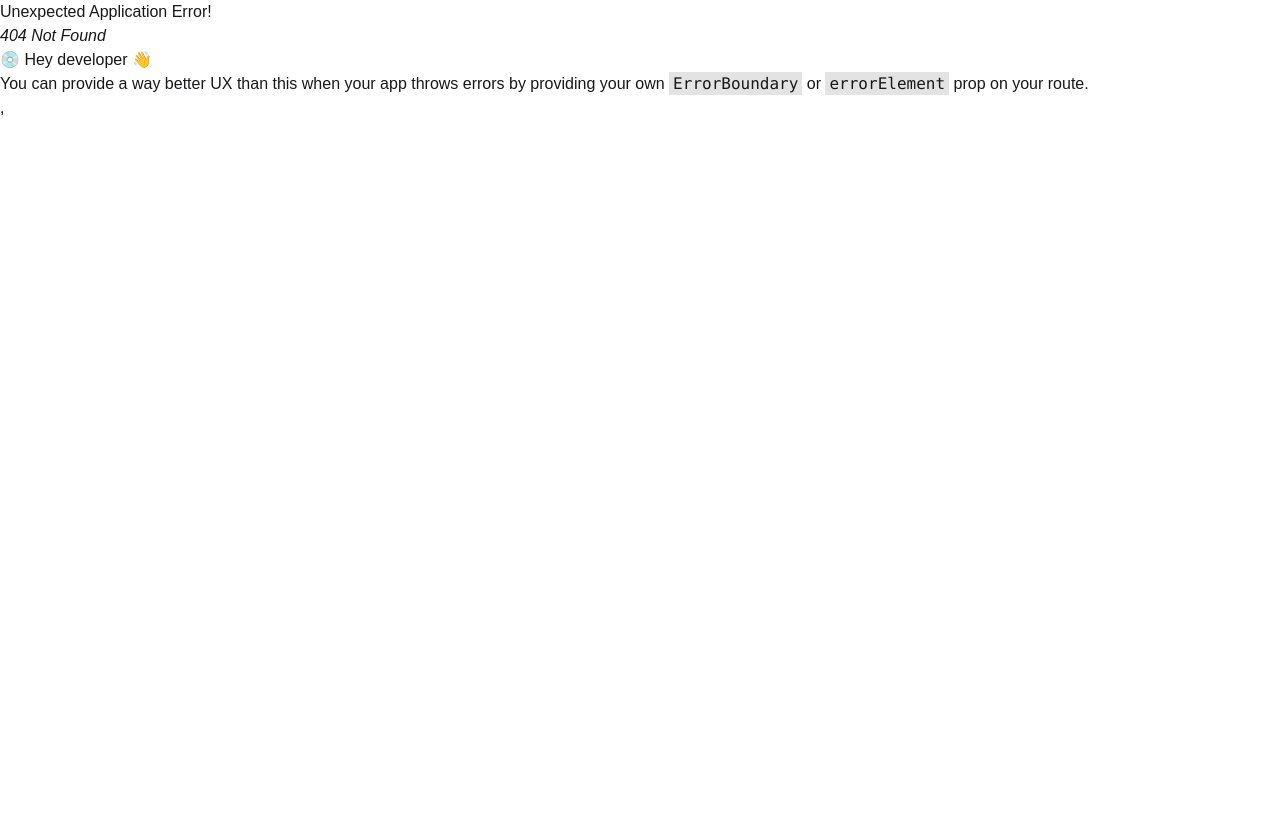
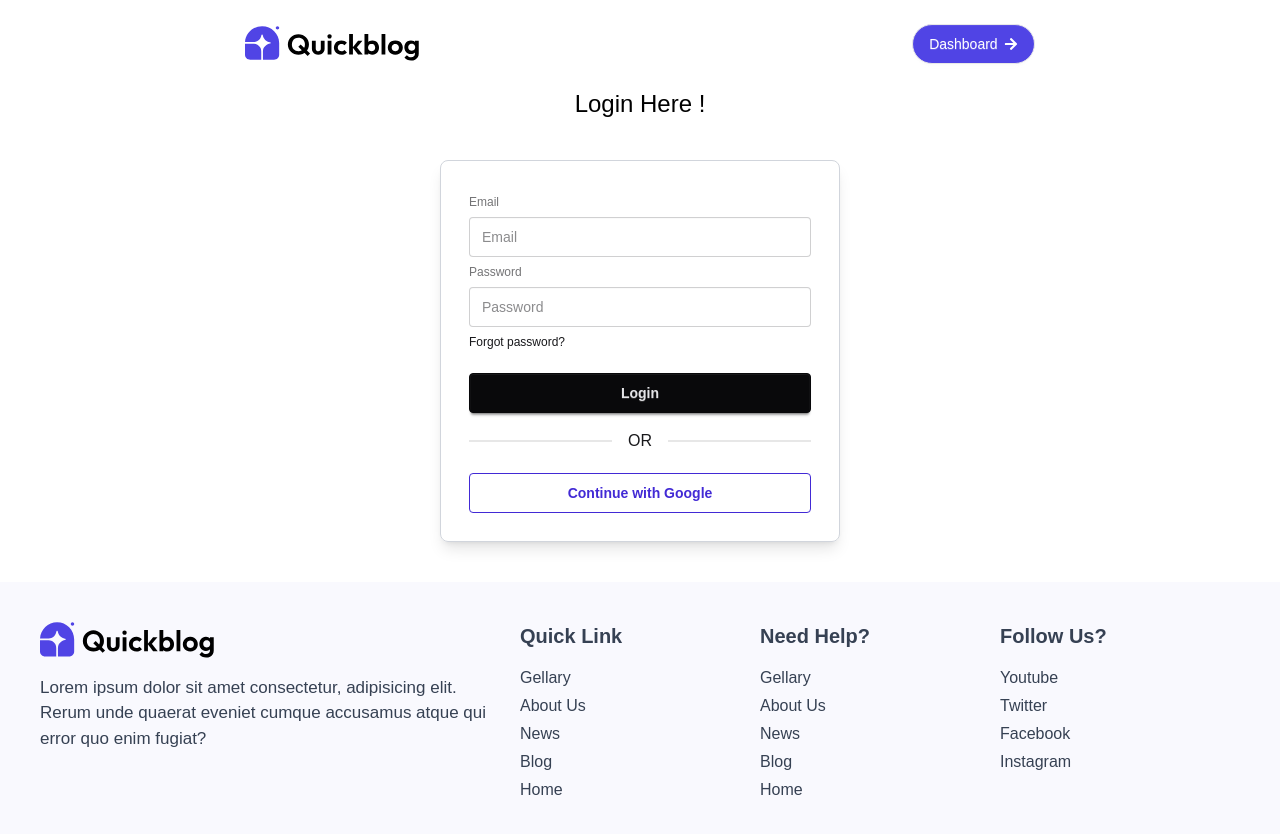
Before and after one commit to coders-rabbi/MultiUser_blog_website, a React (Vite) app: page /login in a window 1280 px wide. Before the commit this address had no page. Shown: the top 834 px of the page. Before the commit the page ends 800 px from the top, so only its background shows below. Built offline with nearby package versions, Linux system fonts and the light colour scheme; no server answers.

Commit message:
resigtration and login page done with firebase intregration

```diff
--- a/package.json
+++ b/package.json
@@ -12,6 +12,7 @@
   "dependencies": {
     "@tailwindcss/vite": "^4.1.18",
     "@tanstack/react-query": "^5.90.19",
+    "firebase": "^12.8.0",
     "react": "^19.2.0",
     "react-dom": "^19.2.0",
     "react-google-fonts": "^1.2.1",
--- /dev/null
+++ b/src/Componenets/Login/Login.jsx
@@ -0,0 +1,77 @@
+import React, { useContext } from 'react';
+import { AuthContext } from '../../authProvider/AuthProvider';
+import Swal from 'sweetalert2';
+
+const Login = () => {
+    const { login, googleLogin } = useContext(AuthContext);
+
+
+    const handleLogin = (e) => {
+        e.preventDefault();
+        const email = e.target.email.value;
+        const password = e.target.password.value;
+
+        // Handle Email/Password Login
+        login(email, password)
+            .then((userCredential) => {
+                Swal.fire({
+                    title: "Welcome Back!",
+                    text: "Login successful!",
+                    icon: "success"
+                });
+                // Optional: useNavigate() to redirect user here
+            })
+            .catch((error) => {
+                Swal.fire({
+                    title: "Error",
+                    text: error.message,
+                    icon: "error"
+                });
+            });
+    };
+
+    // Handle Google Sign-In
+    const handleGoogleSignIn = () => {
+        googleLogin()
+            .then(result => {
+
+            })
+            .catch(error => {
+                console.error("Google Error:", error.message);
+            });
+    };
+
+    return (
+        <div>
+            <div>
+                <h1 className='text-center text-black text-2xl'>Login Here !</h1>
+            </div>
+            <div className='w-[400px] mx-auto mt-10 p-7 border border-gray-300 rounded-lg shadow-lg'>
+
+                <form onSubmit={handleLogin}>
+                    <fieldset className="fieldset">
+                        <label className="label">Email</label>
+                        <input name="email" type="email" className="input w-full" placeholder="Email" required />
+
+                        <label className="label">Password</label>
+                        <input name="password" type="password" className="input w-full" placeholder="Password" required />
+
+                        <div><a className="link link-hover">Forgot password?</a></div>
+
+                        <button type="submit" className="btn btn-neutral mt-4 w-full">Login</button>
+                    </fieldset>
+                </form>
+
+                <div className="divider">OR</div>
+                <button
+                    onClick={handleGoogleSignIn}
+                    className="btn btn-outline btn-primary w-full mt-2"
+                >
+                    Continue with Google
+                </button>
+            </div>
+        </div>
+    );
+};
+
+export default Login;
--- /dev/null
+++ b/src/Componenets/Register/Register.jsx
@@ -0,0 +1,57 @@
+import React, { useContext } from 'react';
+import { AuthContext } from '../../authProvider/AuthProvider';
+import Swal from 'sweetalert2';
+
+const Register = () => {
+    const { createAccount, googleLogin } = useContext(AuthContext);
+
+    const handleRegistration = (e) => {
+        e.preventDefault();
+        const name = e.target.name.value;
+        const email = e.target.email.value;
+        const password = e.target.password.value;
+
+        createAccount(email, password)
+            .then(result => {
+                console.log("User Created:", result.user);
+                Swal.fire({
+                    title: "Good job!",
+                    text: "Your account has been created successfully!",
+                    icon: "success"
+                });
+            })
+            .catch(error => {
+                console.error("Error:", error.message);
+                alert(error.message);
+            });
+    }
+
+    return (
+        <div>
+            <div>
+                <h1 className='text-center text-black text-2xl'>Create Your Account !</h1>
+            </div>
+            <div className='w-[400px] mx-auto mt-10 p-7 border border-gray-300 rounded-lg shadow-lg'>
+                <form onSubmit={handleRegistration}>
+                    <fieldset className="fieldset">
+                        <label className="label">Name</label>
+                        <input name="name" type="text" className="input w-full" placeholder="Name" required />
+
+                        <label className="label">Email</label>
+                        <input name="email" type="email" className="input w-full" placeholder="Email" required />
+
+                        <label className="label">Password</label>
+                        <input name="password" type="password" className="input w-full" placeholder="Password" required />
+
+                        <div><a className="link link-hover">Forgot password?</a></div>
+
+                        <button type="submit" className="btn btn-neutral mt-4 w-full">Register</button>
+                    </fieldset>
+                </form>
+
+            </div>
+        </div>
+    );
+};
+
+export default Register;
--- /dev/null
+++ b/src/authProvider/AuthProvider.jsx
@@ -0,0 +1,69 @@
+import React, { createContext, useEffect, useState } from "react";
+import {
+    getAuth,
+    createUserWithEmailAndPassword,
+    GoogleAuthProvider,
+    signInWithEmailAndPassword,
+    signInWithPopup,
+    onAuthStateChanged, // এটি যোগ করা হয়েছে
+    signOut
+} from "firebase/auth";
+import app from "../firebase/firebase.config";
+
+// ১. Context তৈরি করুন
+export const AuthContext = createContext(null);
+
+const auth = getAuth(app);
+const googleProvider = new GoogleAuthProvider();
+
+const AuthProvider = ({ children }) => {
+    const [user, setUser] = useState(null); // অ্যারে [] এর বদলে null ব্যবহার করুন
+    const [loading, setLoading] = useState(true);
+
+    // ২. গুগলের মাধ্যমে লগইন
+    const googleLogin = () => {
+        setLoading(true);
+        return signInWithPopup(auth, googleProvider);
+    };
+
+    const createAccount = (email, password) => {
+        setLoading(true);
+        return createUserWithEmailAndPassword(auth, email, password);
+    };
+
+    const login = (email, password) => {
+        setLoading(true);
+        return signInWithEmailAndPassword(auth, email, password);
+    };
+
+    const logOut = () => {
+        return signOut(auth);
+    };
+
+    // ৩. ইউজারের অবস্থা পর্যবেক্ষণ (Observer)
+    useEffect(() => {
+        const unsubscribe = onAuthStateChanged(auth, (currentUser) => {
+            setUser(currentUser);
+            setLoading(false);
+        });
+        return () => unsubscribe();
+    }, []);
+
+    const authInfo = {
+        user,
+        loading,
+        createAccount,
+        login,
+        googleLogin,
+        logOut
+    };
+
+    // ৪. সঠিক রিটার্ন পদ্ধতি
+    return (
+        <AuthContext.Provider value={authInfo}>
+            {children}
+        </AuthContext.Provider>
+    );
+};
+
+export default AuthProvider;
--- a/src/dashboard/Dashboard.jsx
+++ b/src/dashboard/Dashboard.jsx
@@ -1,4 +1,4 @@
-import React from 'react';
+import React, { useContext } from 'react';
 import { CgCloseR } from 'react-icons/cg';
 import { GoCommentDiscussion } from 'react-icons/go';
 import { LuListTodo } from 'react-icons/lu';
@@ -10,11 +10,17 @@ import { MdOutlineAttachMoney, MdOutlineDashboard, MdVerified } from 'react-icon
 import { AiFillShopping } from 'react-icons/ai';
 import { FaHistory } from 'react-icons/fa';
 import { FiSettings } from 'react-icons/fi';
+import { AuthContext } from '../authProvider/AuthProvider';
 
 const Dashboard = () => {
 
+    const { user, logOut } = useContext(AuthContext);
+
+    console.log("Dashboard User:", user);
+
     const userInfo = null;
     const profile = null;
+
     return (
         <div>
             <div className="drawer lg:drawer-open md:gap-10 px-4 md:px-0 bg-[#F6FAFE]">
@@ -46,7 +52,7 @@ const Dashboard = () => {
                                         <img className="w-20 h-20 rounded-full border-2 border-white mx-auto" src={profile} alt="" />
                                     </>
                             }
-                            <h1 className="text-3xl text-center mt-3 font-semibold">{userInfo?.name}</h1>
+                            <h1 className="text-3xl text-center mt-3 font-semibold">{user?.email}</h1>
                             <h4 className="text-xl font-semibold mt-4 flex gap-2 items-center justify-center">{userInfo?.role}<MdVerified className="text-success" /></h4>
                         </div>
                         <div className="h-100vh font-pppins px-5 text-xl">
--- a/src/dashboard/PendingPost/PendingPost.jsx
+++ b/src/dashboard/PendingPost/PendingPost.jsx
@@ -6,6 +6,8 @@ const PendingPost = () => {
     const { data: posts, isLoading, isError, error, refetch } = usePosts();
 
     if (isLoading) return <p className="text-xl text-center mt-10">Loading...</p>;
+
+    const pending_posts = posts.filter(post => post.status === "pending") || [];
 
     return (
         <div>
@@ -23,7 +25,7 @@ const PendingPost = () => {
                     </thead>
                     <tbody>
                         {
-                            posts.map((post, index) => (
+                            pending_posts.map((post, index) => (
                                 <SingleTableData
                                     key={index}
                                     post={post}
--- a/src/dashboard/RejectPost/RejectPost.jsx
+++ b/src/dashboard/RejectPost/RejectPost.jsx
@@ -8,7 +8,7 @@ const RejectPost = () => {
     if (isLoading) return <p className="text-xl text-center mt-10">Reject Loading...</p>;
 
     const reject_posts = posts.filter(post => post.status === "reject") || [];
-    console.log(reject_posts)
+    // console.log(reject_posts)
 
     return (
         <div className='py-10'>
--- /dev/null
+++ b/src/firebase/firebase.config.js
@@ -0,0 +1,16 @@
+// Import the functions you need from the SDKs you need
+import { initializeApp } from "firebase/app";
+
+const firebaseConfig = {
+    apiKey: "AIzaSyBqbiWlIYJzeeKg2DZEg7rlktlg6fYN99c",
+    authDomain: "multiuserblogwebsite.firebaseapp.com",
+    projectId: "multiuserblogwebsite",
+    storageBucket: "multiuserblogwebsite.firebasestorage.app",
+    messagingSenderId: "267054304500",
+    appId: "1:267054304500:web:f204d04aa1383f6f4da2a1",
+    measurementId: "G-Y08G6QB7W3"
+};
+
+// Initialize Firebase
+const app = initializeApp(firebaseConfig);
+export default app;
--- a/src/main.jsx
+++ b/src/main.jsx
@@ -4,13 +4,16 @@ import './index.css'
 import { router } from './router/Router.jsx'
 import { RouterProvider } from 'react-router'
 import { QueryClient, QueryClientProvider } from '@tanstack/react-query'
+import AuthProvider from './authProvider/AuthProvider.jsx'
 
 const queryClient = new QueryClient();
 
 createRoot(document.getElementById('root')).render(
   <StrictMode>
     <QueryClientProvider client={queryClient}>
-      <RouterProvider router={router} />,
+      <AuthProvider>
+        <RouterProvider router={router} />,
+      </AuthProvider>
     </QueryClientProvider>
   </StrictMode>,
 )
--- a/src/router/Router.jsx
+++ b/src/router/Router.jsx
@@ -8,6 +8,8 @@ import All_Member from "../dashboard/All_Member/All_Member";
 import Comments from "../dashboard/Comments/Comments";
 import PendingPost from "../dashboard/PendingPost/PendingPost";
 import RejectPost from "../dashboard/RejectPost/RejectPost";
+import Login from "../Componenets/Login/Login";
+import Register from "../Componenets/Register/Register";
 
 export const router = createBrowserRouter([
     {
@@ -17,6 +19,14 @@ export const router = createBrowserRouter([
             {
                 index: true,
                 Component: Home
+            },
+            {
+                path: "login",
+                Component: Login
+            },
+            {
+                path: "register",
+                Component: Register
             },
 
             //Admin Dashboard Routes
@@ -47,7 +57,7 @@ export const router = createBrowserRouter([
                     {
                         path: "reject_posts",
                         Component: RejectPost
-                    }
+                    },
                 ]
             },
         ],
```
Also changed, not shown: 1 other file (tests, documents, lock files or other folders).
